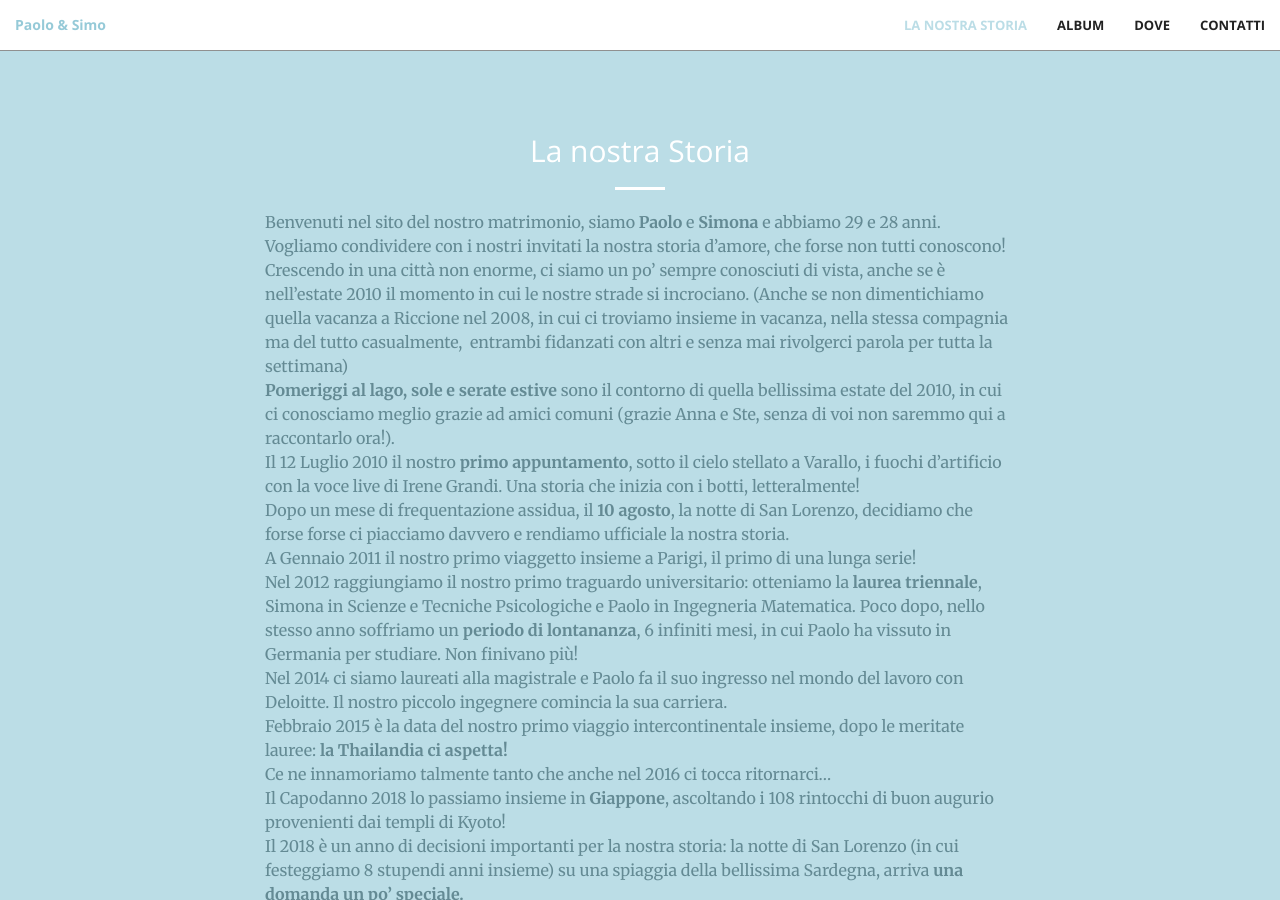
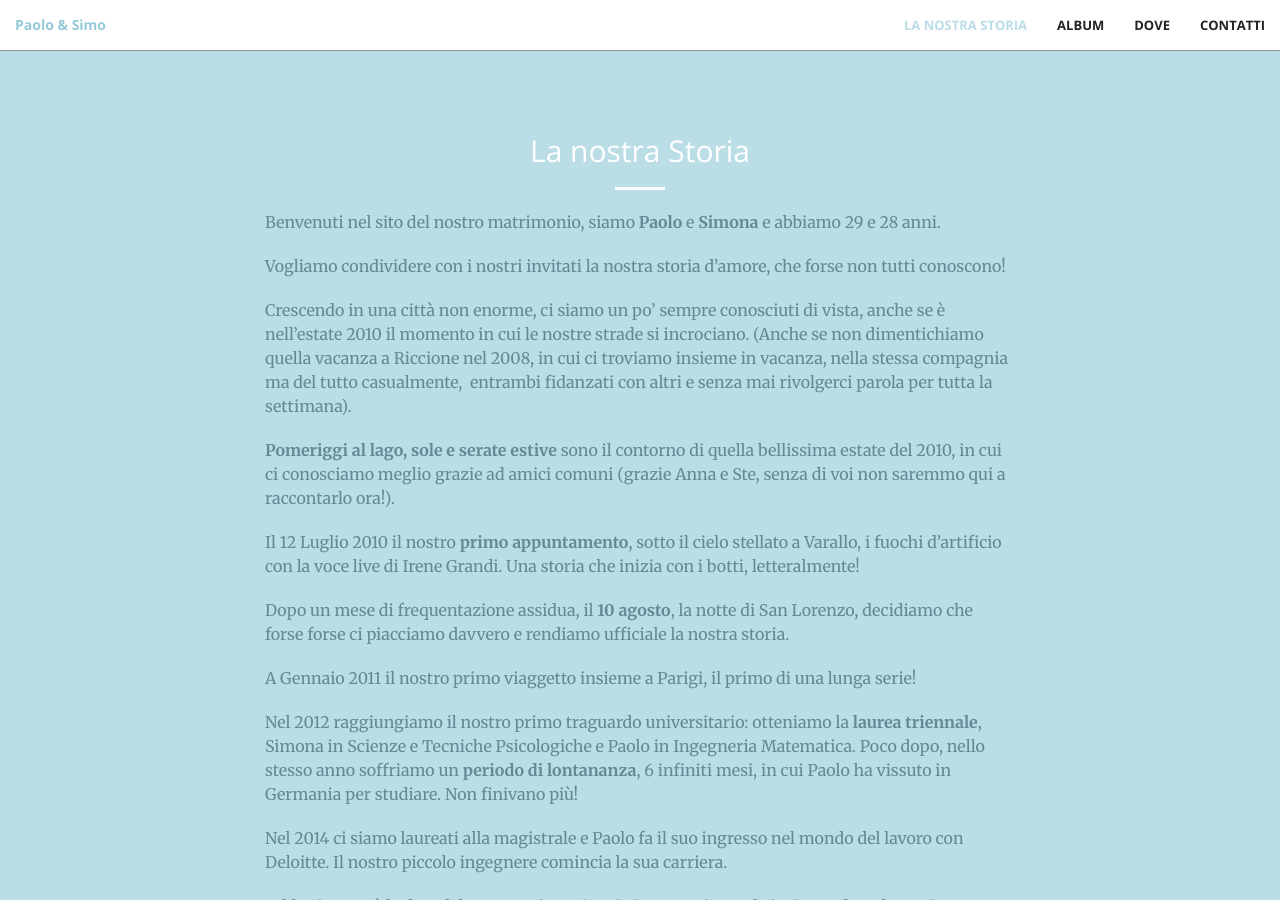
Before and after one commit to simoforzani/simoforzani.github.io, a Jekyll site: the page built from index.html, in a window 1280 px wide and 900 px high, scrolled down 866 px. Built offline with Jekyll 4.4.1, drawn with Linux system fonts in a browser that asks for light colours.

Commit message:
Readded paragraphs

```diff
--- a/_includes/call-to-action.html
+++ b/_includes/call-to-action.html
@@ -5,43 +5,69 @@
                 <h2 class="section-heading text-center">La nostra Storia</h2>
                 <hr class="light">
                 <p class="text-faded">
-                Benvenuti nel sito del nostro matrimonio, siamo <b>Paolo</b> e <b>Simona</b> e abbiamo 29 e 28 anni.<br />
-
-                Vogliamo condividere con i nostri invitati la nostra storia d’amore, che forse non tutti conoscono!<br />
+                Benvenuti nel sito del nostro matrimonio, siamo <b>Paolo</b> e <b>Simona</b> e abbiamo 29 e 28 anni.
+                </p>
+                <p class="text-faded">
+                Vogliamo condividere con i nostri invitati la nostra storia d’amore, che forse non tutti conoscono!
+                </p>
+                <p class="text-faded">
                 Crescendo in una città non enorme, ci siamo un po’ sempre conosciuti di vista, anche se è nell’estate 2010
                 il momento in cui le nostre strade si incrociano. (Anche se non dimentichiamo quella vacanza a Riccione nel
                 2008, in cui ci troviamo insieme in vacanza, nella stessa compagnia ma del tutto casualmente,  entrambi
-                fidanzati con altri e senza mai rivolgerci parola per tutta la settimana)<br />
+                fidanzati con altri e senza mai rivolgerci parola per tutta la settimana).
+                </p>
+                <p class="text-faded">
                 <b>Pomeriggi al lago, sole e serate estive</b> sono il contorno di quella bellissima estate del 2010, in cui ci
                 conosciamo meglio grazie ad amici comuni (grazie Anna e Ste, senza di voi non saremmo qui a raccontarlo
-                ora!).<br />
+                ora!).
+                </p>
+                <p class="text-faded">
                 Il 12 Luglio 2010 il nostro <b>primo appuntamento</b>, sotto il cielo stellato a Varallo, i fuochi d’artificio
-                con la voce live di Irene Grandi. Una storia che inizia con i botti, letteralmente!<br />
+                con la voce live di Irene Grandi. Una storia che inizia con i botti, letteralmente!
+                </p>
+                <p class="text-faded">
                 Dopo un mese di frequentazione assidua, il <b>10 agosto</b>, la notte di San Lorenzo, decidiamo che forse forse
-                ci piacciamo davvero e rendiamo ufficiale la nostra storia. <br />
-                A Gennaio 2011 il nostro primo viaggetto insieme a Parigi</b>, il primo di una lunga serie! <br />
+                ci piacciamo davvero e rendiamo ufficiale la nostra storia.
+                </p>
+                <p class="text-faded">
+                A Gennaio 2011 il nostro primo viaggetto insieme a Parigi</b>, il primo di una lunga serie!
+                </p>
+                <p class="text-faded">
                 Nel 2012 raggiungiamo il nostro primo traguardo universitario: otteniamo la <b>laurea triennale</b>, Simona in
                 Scienze e Tecniche Psicologiche e Paolo in Ingegneria Matematica. Poco dopo, nello stesso anno soffriamo
                 un <b>periodo di lontananza</b>, 6 infiniti mesi, in cui Paolo ha vissuto in Germania per studiare. Non finivano
-                più!<br />
+                più!
+                </p>
+                <p class="text-faded">
                 Nel 2014 ci siamo laureati alla magistrale e Paolo fa il suo ingresso nel mondo del lavoro con Deloitte.
-                Il nostro piccolo ingegnere comincia la sua carriera.<br />
+                Il nostro piccolo ingegnere comincia la sua carriera.
+                </p>
+                <p class="text-faded">
                 Febbraio 2015 è la data del nostro primo viaggio intercontinentale insieme, dopo le meritate lauree:
-                <b>la Thailandia ci aspetta!</b><br />
-                Ce ne innamoriamo talmente tanto che anche nel 2016 ci tocca ritornarci…<br />
+                <b>la Thailandia ci aspetta!</b>
+                </p>
+                <p class="text-faded">
+                Ce ne innamoriamo talmente tanto che anche nel 2016 ci tocca ritornarci…
+                </p>
+                <p class="text-faded">
                 Il Capodanno 2018 lo passiamo insieme in <b>Giappone</b>, ascoltando i 108 rintocchi di buon augurio provenienti
-                dai templi di Kyoto!<br />
+                dai templi di Kyoto!
+                </p>
+                <p class="text-faded">
                 Il 2018 è un anno di decisioni importanti per la nostra storia: la notte di San Lorenzo (in cui festeggiamo
                 8 stupendi anni insieme) su una spiaggia della bellissima Sardegna, arriva <b>una domanda un po’ speciale.</b><br />
                 A Ottobre  un’altra importante svolta: abbandoniamo il nostro primo monolocalino a San Siro per tornare
-                a respirare l'aria di casa, trasferendoci in riva al Ticino, <b>a Sesto Calende!</b> <br />
+                a respirare l'aria di casa, trasferendoci in riva al Ticino, <b>a Sesto Calende!</b>
+                </p>
+                <p class="text-faded">
                 L’ultimo nostro viaggetto importante lo ricordiamo invece a <b>Dubai</b> pochi mesi fa, a Capodanno 2019, dove
                 abbiamo potuto festeggiare l’inizio del nostro anno più importante in riva al mare con la sabbia sotto i
-                piedi. <br />
+                piedi.
+                </p>
+                <p class="text-faded">
                 Il prossimo mattoncino della nostra storia lo stiamo ancora aspettando, 31 agosto 2019, e <b>vogliamo condividerlo
-                 con tutte le persone che ci sono state accanto</b> in questo nostro lungo viaggio:<br />
+                 con tutte le persone che ci sono state accanto</b> in questo nostro lungo viaggio:
                 </p>
-
                 <p class="text-faded text-center">
                  <font size=5><b>ti aspettiamo!</b><br /><br />
                 <b><i>#savethedate!</b></i>
```
